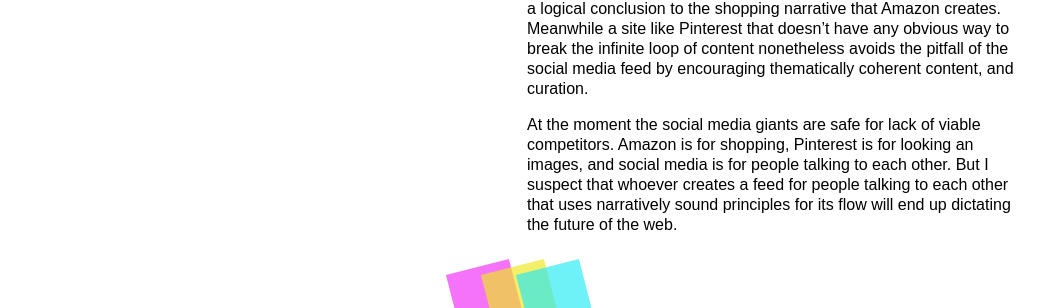
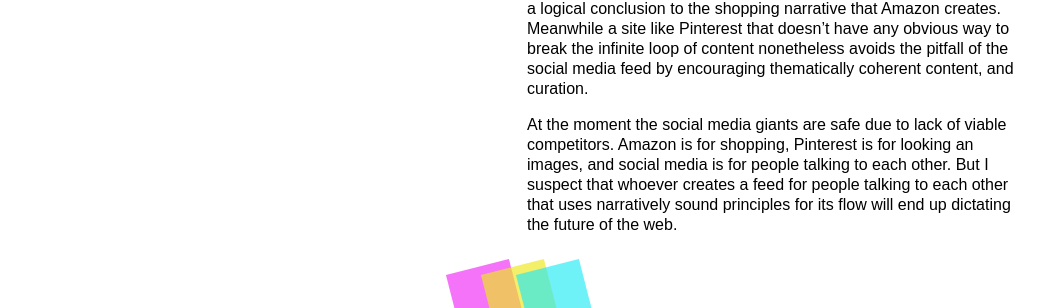
Before and after one commit to pauljickling/pauljickling.github.io, a Jekyll site: the page built from _posts/2018-07-05-Critique-Social-Media.markdown, in a window 1280 px wide. Shown: the part 1725-2033 px from the top of the page, without its empty margins (61-1118 px from the left). Built offline with Jekyll 4.4.1, drawn with Linux system fonts in a browser that asks for light colours; some web fonts are replaced.

Commit message:
Minor edit

```diff
--- a/_posts/2018-07-05-Critique-Social-Media.markdown
+++ b/_posts/2018-07-05-Critique-Social-Media.markdown
@@ -27,4 +27,4 @@ Before Javascript really took off and extended the possibility of what the web c
 
 This is unfortunate since we already have models of what human-friendly infinite content looks like. A site like Amazon will show people endless amounts of stuff to buy, but it also has a way to break the infinite loop. You guessed it, its the purchase item screens. That forms a logical conclusion to the shopping narrative that Amazon creates. Meanwhile a site like Pinterest that doesn't have any obvious way to break the infinite loop of content nonetheless avoids the pitfall of the social media feed by encouraging thematically coherent content, and curation.
 
-At the moment the social media giants are safe for lack of viable competitors. Amazon is for shopping, Pinterest is for looking an images, and social media is for people talking to each other. But I suspect that whoever creates a feed for people talking to each other that uses narratively sound principles for its flow will end up dictating the future of the web.
+At the moment the social media giants are safe due to lack of viable competitors. Amazon is for shopping, Pinterest is for looking an images, and social media is for people talking to each other. But I suspect that whoever creates a feed for people talking to each other that uses narratively sound principles for its flow will end up dictating the future of the web.
```
